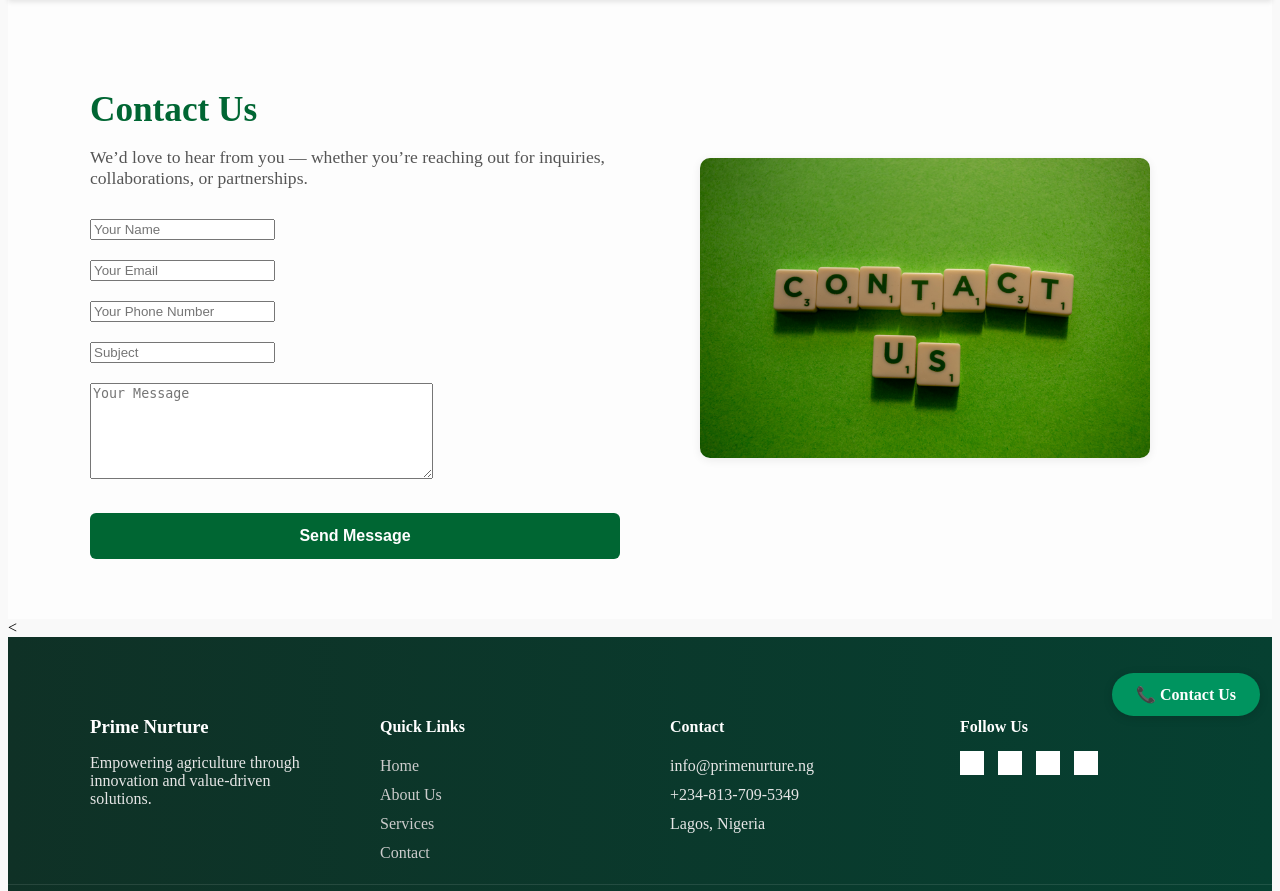
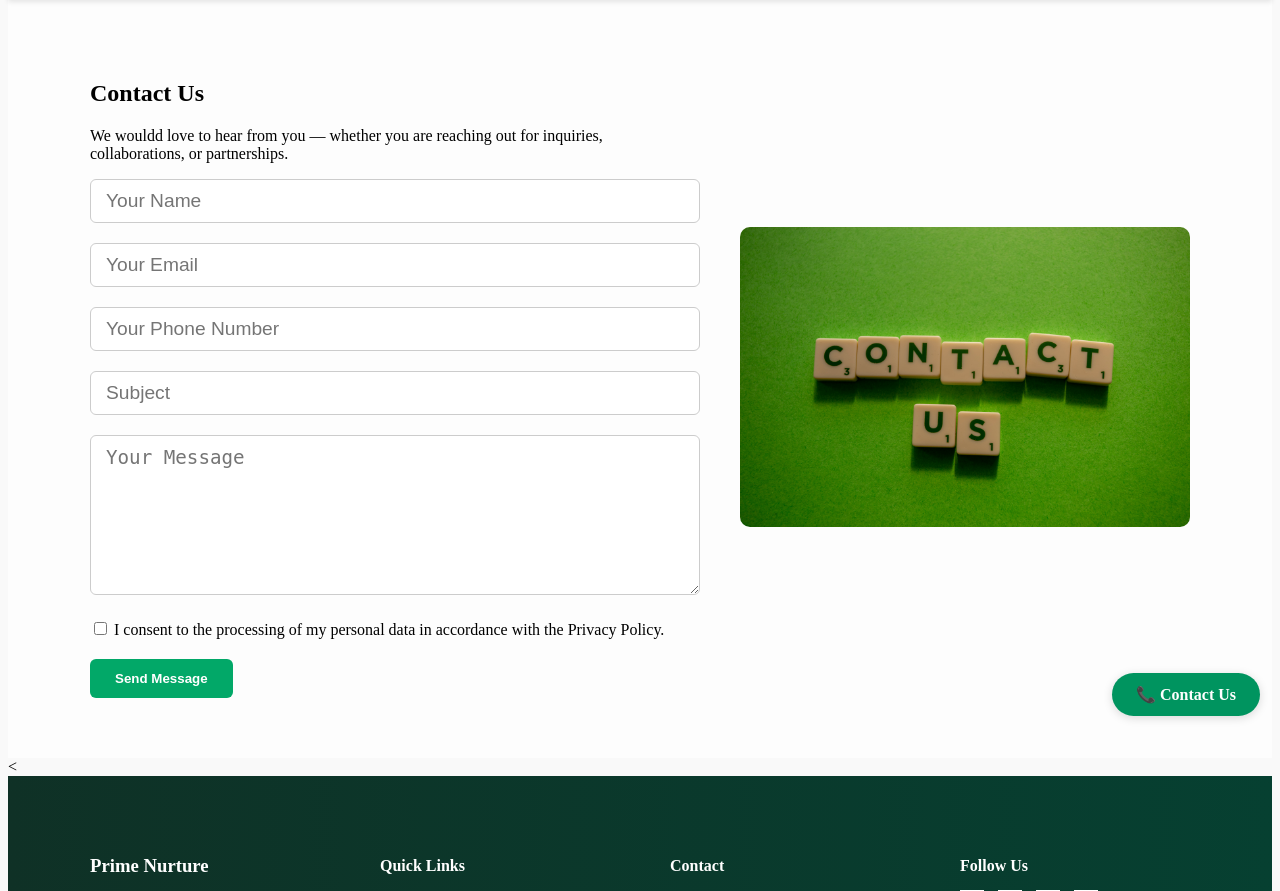
Before and after one commit to Ayomide-Abim/AGRINUTURE_APP, a Django app: template core/templates/core/contact.html in a window 1280 px wide. Shown: the part 64-955 px from the top of the page. Run offline with Django 5.2, Linux system fonts and the light colour scheme; the template is opened without the code that fills it: values that come from a table or form of the project are taken from there, others are empty; grey boxes are pictures that could not be loaded.

Commit message:
Some update

```diff
--- a/core/static/core/css/styles.css
+++ b/core/static/core/css/styles.css
@@ -686,23 +686,9 @@ body {
   resize: vertical;
 }
 
-.btn-submit {
-  background-color: #006633;
-  color: #fff;
-  border: none;
-  padding: 12px 25px;
-  border-radius: 6px;
-  cursor: pointer;
-  font-weight: bold;
-}
-
-.btn-submit:hover {
-  background-color: #004d26;
-}
-
 
 .btn-submit {
-  background-color: #00945f;
+  background-color: #02a868;
   color: white;
   padding: 12px 25px;
   border: none;
@@ -713,7 +699,7 @@ body {
 }
 
 .btn-submit:hover {
-  background-color: #007849;
+  background-color: #253831;
 }
 
 .contact-info h3, .contact-info h4 {
@@ -746,103 +732,37 @@ body {
 
 .form-section {
   flex: 1;
-  min-width: 320px;
-}
-
-.image-section {
-  flex: 1;
-  text-align: center;
+  min-width: 300px;
 }
 
 .image-section img {
   width: 100%;
   max-width: 450px;
+  max-height: 5000px;
+
   border-radius: 10px;
-  box-shadow: 0 2px 10px rgba(0,0,0,0.08);
 }
 
-.contact-page h2 {
-  font-size: 2.2rem;
-  color: #006633;
-  margin-bottom: 10px;
-}
-
-.contact-page .intro {
-  font-size: 1.1rem;
-  color: #555;
-  margin-bottom: 30px;
-}
-
-.contact-form .form-group {
+.form-group {
   margin-bottom: 20px;
 }
 
-.contact-form input,
-.contact-form textarea {
-  font-size: 1.5rem; /* Increased font size */
-  line-height: 2.0;
-  resize: vertical;
-  min-height: 160px;
+input[type="text"],
+input[type="email"],
+textarea {
   width: 100%;
-  padding: 20px 25px;
-  border: 1.5px solid #ccc;
-  border-radius: 10px;
-  background-color: #fff;
-  transition: border-color 0.3s, box-shadow 0.3s;
+  padding: 10px 15px;
+  border: 1px solid #ccc;
+  border-radius: 6px;
+  font-size: 1.2rem;
+  box-sizing: border-box;
 }
 
-
-.contact-form textarea {
+textarea {
   resize: vertical;
-  min-height: 300px;          /* Larger text area */
+  font-size: 1.2rem;
 }
 
-.contact-form input:focus,
-.contact-form textarea:focus {
-  border-color: #00945f;
-  box-shadow: 0 0 0 3px rgba(0, 148, 95, 0.1);
-  outline: none;
-}
-
-.contact-form .form-group {
-  margin-bottom: 25px;
-}
-
-
-.btn-submit {
-  background-color: #006633;
-  color: #fff;
-  padding: 16px 28px;         /* Slightly bigger button */
-  border: none;
-  border-radius: 8px;
-  font-weight: 600;
-  font-size: 1.05rem;
-  cursor: pointer;
-  transition: background-color 0.3s ease;
-  width: 100%;
-  margin-top: 10px;
-}
-
-.btn-submit:hover {
-  background-color: #004d26;
-}
-
-
-.btn-submit {
-  background-color: #006633;
-  color: #fff;
-  padding: 14px 24px;
-  border: none;
-  border-radius: 6px;
-  font-weight: 600;
-  font-size: 1rem;
-  cursor: pointer;
-  transition: background-color 0.3s ease;
-}
-
-.btn-submit:hover {
-  background-color: #004d26;
-}
 
 /* Mobile Responsive */
 @media (max-width: 768px) {
--- a/core/templates/core/contact.html
+++ b/core/templates/core/contact.html
@@ -4,44 +4,51 @@
 {% block content %}
 <section class="contact-page fade-in">
   <div class="container contact-wrapper">
+    <!-- Left side: Form -->
     <div class="form-section">
       <h2>Contact Us</h2>
-      <p class="intro">We’d love to hear from you — whether you’re reaching out for inquiries, collaborations, or partnerships.</p>
+      <p class="intro">We wouldd love to hear from you — whether you are reaching out for inquiries, collaborations, or partnerships.</p>
 
       <form id="contactForm" method="POST" novalidate>
         {% csrf_token %}
 
-        {% if form.non_field_errors %}
-          <div class="form-errors">
-            {{ form.non_field_errors }}
-          </div>
-        {% endif %}
+        <div class="form-group">
+          <label for="name"></label>
+          <input type="text" id="name" name="name" placeholder="Your Name" maxlength="100" required>
+        </div>
 
         <div class="form-group">
-          {{ form.name.errors }}
-          {{ form.name }}
+          <label for="email"></label>
+          <input type="email" id="email" name="email" placeholder="Your Email" required>
         </div>
+
         <div class="form-group">
-          {{ form.email.errors }}
-          {{ form.email }}
+          <label for="phone"></label>
+          <input type="text" id="phone" name="phone" placeholder="Your Phone Number" maxlength="11" required>
         </div>
+
         <div class="form-group">
-          {{ form.phone.errors }}
-          {{ form.phone }}
+          <label for="subject"></label>
+          <input type="text" id="subject" name="subject" placeholder="Subject" maxlength="200" required>
         </div>
+
         <div class="form-group">
-          {{ form.subject.errors }}
-          {{ form.subject }}
+          <label for="message"></label>
+          <textarea id="message" name="message" rows="6" placeholder="Your Message" required></textarea>
         </div>
+
         <div class="form-group">
-          {{ form.message.errors }}
-          {{ form.message }}
+          <label for="consent">
+            <input type="checkbox" id="consent" name="consent" required>
+            I consent to the processing of my personal data in accordance with the Privacy Policy.
+          </label>
         </div>
 
         <button type="submit" class="btn-submit">Send Message</button>
       </form>
     </div>
 
+    <!-- Right side: Image -->
     <div class="image-section">
       <img src="{% static 'core/images/contact-side.jpg' %}" alt="Contact Illustration" />
     </div>
--- a/core/urls.py
+++ b/core/urls.py
@@ -5,7 +5,7 @@ from .views import contact_view
 urlpatterns = [
     path('home', views.index, name='home'),
     path('about', views.about, name='about'),
-    path('contact/', contact_view, name='contact'),
+    path('contact/', views.contact, name='contact'),
     path('services/', views.services_view, name='services'),  # ✅ Add this line
-    path('contact/submit/', contact_view, name='contact_submit'),
+    path('contact/submit/', views.contact_view, name='contact_submit'),
 ]
```
